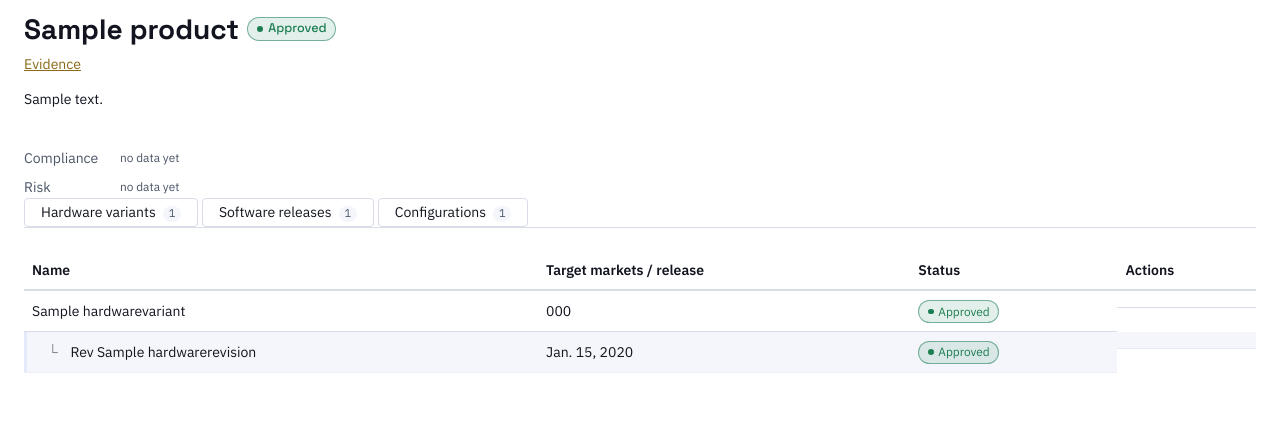
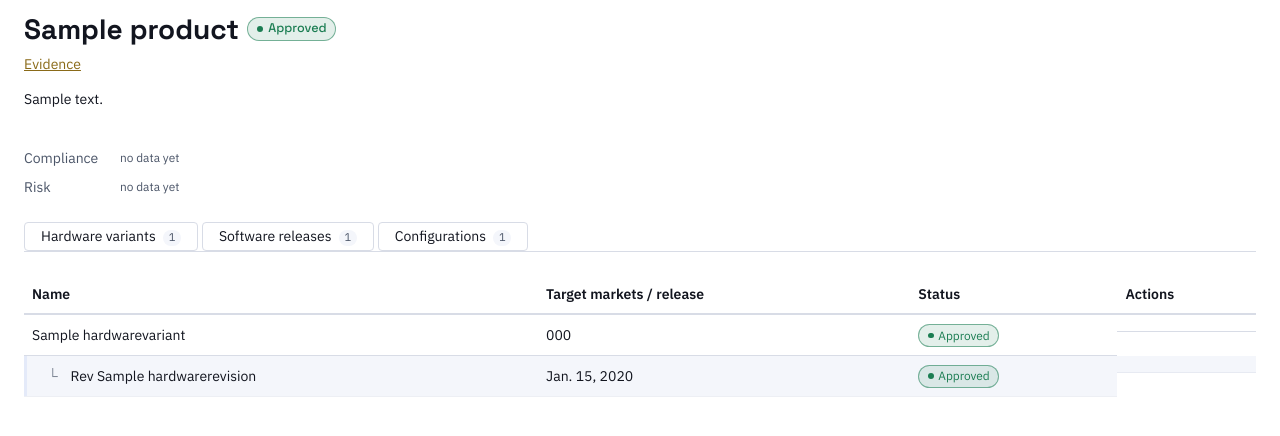
Before and after one commit to ahuopana/aavistin, a Django app: page /products/1/ in a window 1280 px wide. Shown: the part 98-534 px from the top of the page. Run offline with Django 5.2, Linux system fonts and the light colour scheme; a user stored in the database is signed in; tables that the repository leaves empty hold one stand-in row (values such as "Sample post"); data that the repository does not hold is empty; parts of the project's set-up code (start-up, migrations or seed data) failed here and were passed over.

Commit message:
Space the compliance/risk bars from the page header and tabs
Co-Authored-By: Claude Sonnet 5.5 <noreply@anthropic.com>
Claude-Session: https://claude.ai/code/session_01VBG2FedYTy4H8ahjhtpeSd

```diff
--- a/static/css/base.css
+++ b/static/css/base.css
@@ -320,6 +320,10 @@ td {
   color: var(--color-text-muted);
   font-size: 0.85em;
   margin-bottom: var(--space-1);
+}
+
+.page-status {
+  margin: var(--space-3) 0 var(--space-4);
 }
 
 .stat-bar-row {
--- a/templates/products/product_detail.html
+++ b/templates/products/product_detail.html
@@ -74,6 +74,7 @@
       {% endif %}
     </div>
 
+    <div class="page-status">
       <div class="stat-bar-row">
         <span class="stat-bar-label">Compliance</span>
         {% with ok=compliance.0 total=compliance.1 %}
@@ -99,6 +100,7 @@
             <span class="stat-bar-value">no data yet</span>
           {% endif %}
         {% endwith %}
+      </div>
     </div>
 
     {% if product.status == "deleted" %}
```
Lines whose indentation alone changed are shown as unchanged.
